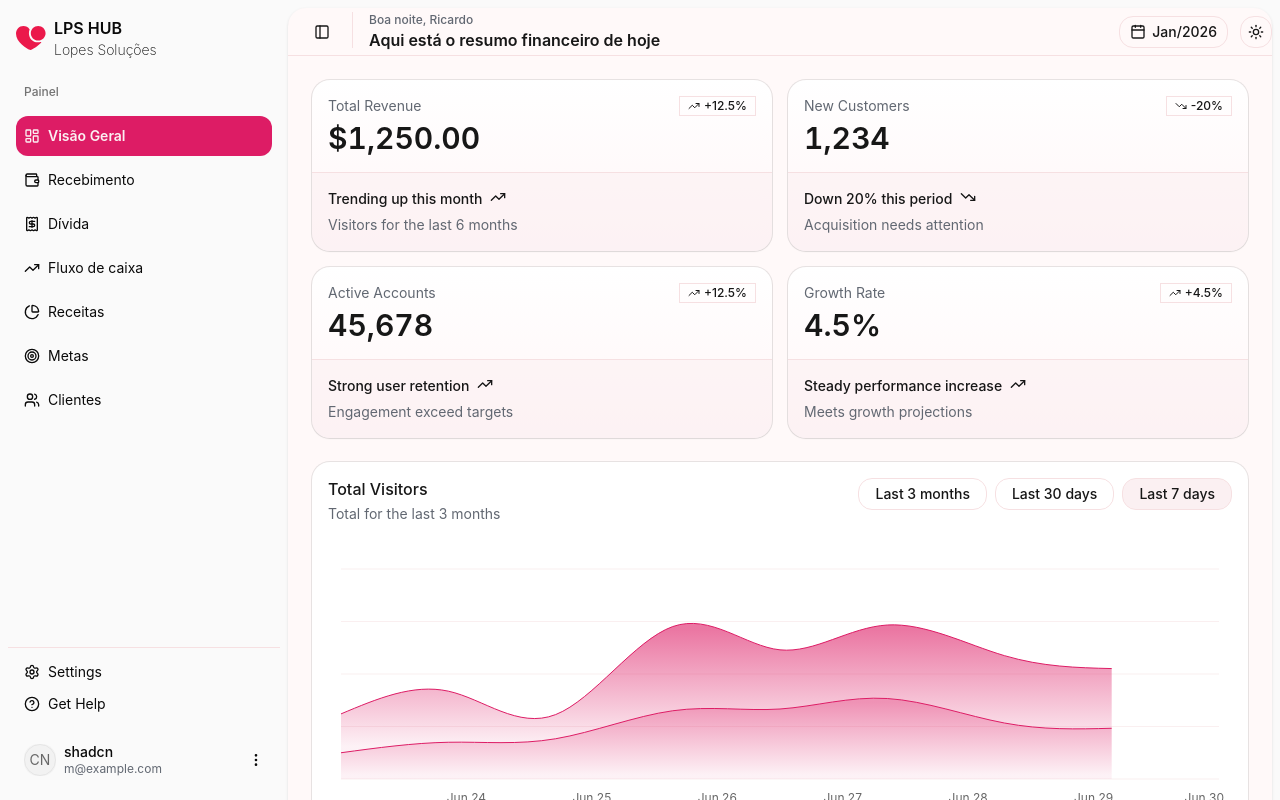
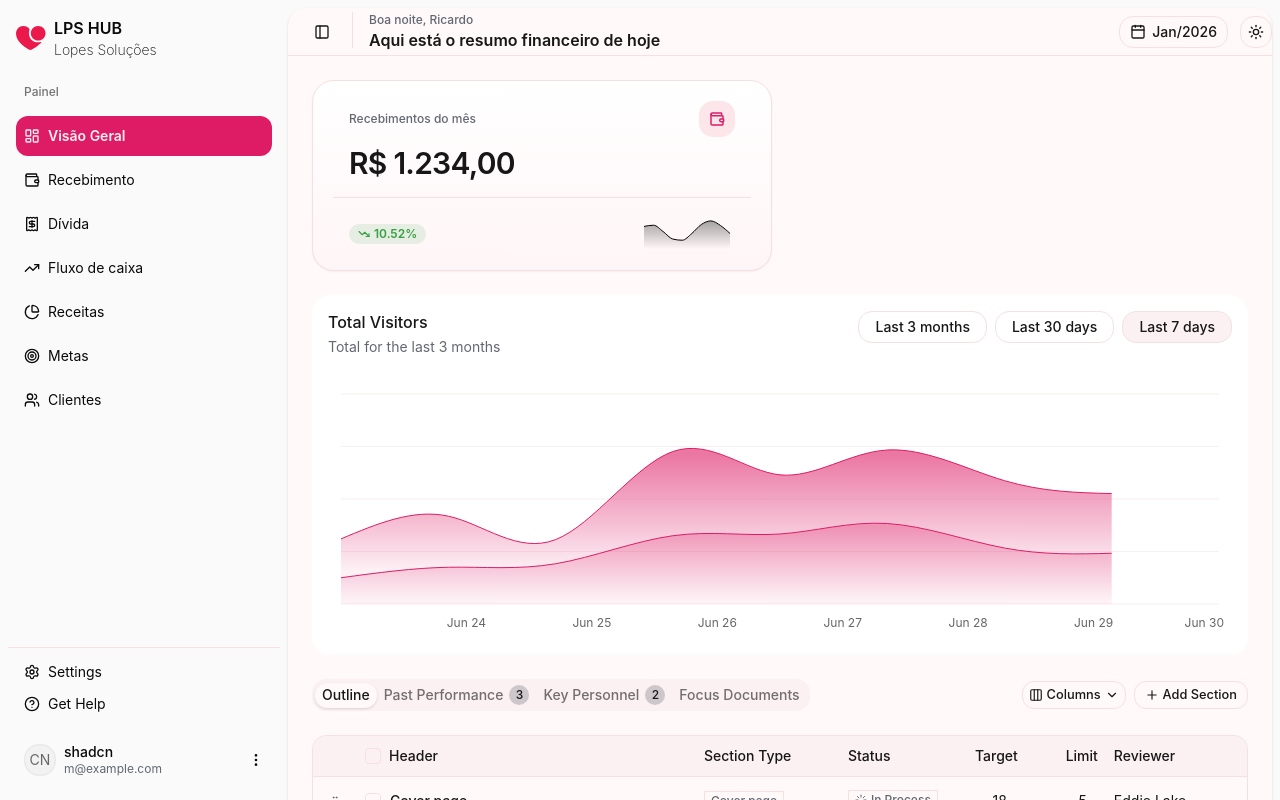
Before and after one commit to yolmat/Lpshub, a Next.js app: page /dashboard/home in a window 1280 px wide. Shown: the top 800 px of the page. Built offline with nearby package versions, Linux system fonts and the light colour scheme.

Commit message:
Create component cardKpi

```diff
--- /dev/null
+++ b/components/cardKpi.jsx
@@ -0,0 +1,68 @@
+import {
+  Card,
+  CardHeader,
+  CardTitle,
+  CardFooter,
+  CardAction,
+  CardContent,
+} from "./ui/card";
+import { Badge } from "@/components/ui/badge";
+import { WalletIcon, TrendingDownIcon } from "lucide-react";
+import { ResponsiveContainer, AreaChart, Area } from "recharts";
+
+export default function CardKpi() {
+  const spark = (seed) =>
+    Array.from({ length: 10 }).map((_, i) => ({
+      v: 20 + (Math.sin(i + seed) + 1) * 30 + i * 2,
+    }));
+
+  return (
+    <Card className="group relative bg-card rounded-2xl border border-border p-5 shadow-soft hover:shadow-card transition-all">
+      <CardHeader className="flex items-center justify-between">
+        <CardTitle className="text-xs font-medium text-muted-foreground">
+          Recebimentos do mês
+        </CardTitle>
+
+        <div className="w-9 h-9 rounded-lg grid place-items-center bg-accent text-primary">
+          <WalletIcon className="w-4 h-4" strokeWidth={2.2} />
+        </div>
+      </CardHeader>
+      <CardContent className="text-3xl font-semibold tracking-tight mb-2">
+        R${" "}
+        {Intl.NumberFormat("pt-BR", {
+          minimumFractionDigits: 2,
+          maximumFractionDigits: 2,
+        }).format(1234)}
+      </CardContent>
+      <CardFooter className="justify-between gap-3">
+        <CardAction className="self-center">
+          <Badge className="inline-flex items-center gap-1 text-xs font-semibold px-2 py-1 rounded-md bg-success/12 text-success">
+            <TrendingDownIcon className="w-4 h-4" strokeWidth={2.2} />
+            {Math.abs(10.5235).toFixed(2)}%
+          </Badge>
+        </CardAction>
+        <div className="h-10 w-24">
+          <ResponsiveContainer width="100%" height="100%">
+            <AreaChart data={spark(1)}>
+              <defs>
+                <linearGradient id="recebimento" x1="0" y1="0" x2="0" y2="1">
+                  <stop offset="0%" stopColor="#000" stopOpacity={0.35} />
+                  <stop offset="100%" stopColor="#000" stopOpacity={0} />
+                </linearGradient>
+              </defs>
+              <Area
+                type="monotone"
+                dataKey="v"
+                stroke="#000"
+                strokeWidth={1}
+                fill={`url(#recebimento)`}
+                fillOpacity={1}
+                activeDot={false}
+              />
+            </AreaChart>
+          </ResponsiveContainer>
+        </div>
+      </CardFooter>
+    </Card>
+  );
+}
--- a/components/section-cards.jsx
+++ b/components/section-cards.jsx
@@ -1,108 +1,28 @@
-"use client"
+"use client";
 
-import { Badge } from "@/components/ui/badge"
+import { Badge } from "@/components/ui/badge";
 import {
   Card,
   CardAction,
+  CardContent,
   CardDescription,
   CardFooter,
   CardHeader,
   CardTitle,
-} from "@/components/ui/card"
-import { TrendingUpIcon, TrendingDownIcon } from "lucide-react"
+} from "@/components/ui/card";
+import { TrendingUpIcon, TrendingDownIcon, WalletIcon } from "lucide-react";
+import { Area, AreaChart, ResponsiveContainer } from "recharts";
+import CardKpi from "./cardKpi";
+
+const spark = (seed) =>
+  Array.from({ length: 10 }).map((_, i) => ({
+    v: 20 + (Math.sin(i + seed) + 1) * 30 + i * 2,
+  }));
 
 export function SectionCards() {
   return (
-    <div
-      className="grid grid-cols-1 gap-4 px-4 *:data-[slot=card]:bg-gradient-to-t *:data-[slot=card]:from-primary/5 *:data-[slot=card]:to-card *:data-[slot=card]:shadow-xs lg:px-6 @xl/main:grid-cols-2 @5xl/main:grid-cols-4 dark:*:data-[slot=card]:bg-card">
-      <Card className="@container/card">
-        <CardHeader>
-          <CardDescription>Total Revenue</CardDescription>
-          <CardTitle className="text-2xl font-semibold tabular-nums @[250px]/card:text-3xl">
-            $1,250.00
-          </CardTitle>
-          <CardAction>
-            <Badge variant="outline">
-              <TrendingUpIcon />
-              +12.5%
-            </Badge>
-          </CardAction>
-        </CardHeader>
-        <CardFooter className="flex-col items-start gap-1.5 text-sm">
-          <div className="line-clamp-1 flex gap-2 font-medium">
-            Trending up this month{" "}
-            <TrendingUpIcon className="size-4" />
-          </div>
-          <div className="text-muted-foreground">
-            Visitors for the last 6 months
-          </div>
-        </CardFooter>
-      </Card>
-      <Card className="@container/card">
-        <CardHeader>
-          <CardDescription>New Customers</CardDescription>
-          <CardTitle className="text-2xl font-semibold tabular-nums @[250px]/card:text-3xl">
-            1,234
-          </CardTitle>
-          <CardAction>
-            <Badge variant="outline">
-              <TrendingDownIcon />
-              -20%
-            </Badge>
-          </CardAction>
-        </CardHeader>
-        <CardFooter className="flex-col items-start gap-1.5 text-sm">
-          <div className="line-clamp-1 flex gap-2 font-medium">
-            Down 20% this period{" "}
-            <TrendingDownIcon className="size-4" />
-          </div>
-          <div className="text-muted-foreground">
-            Acquisition needs attention
-          </div>
-        </CardFooter>
-      </Card>
-      <Card className="@container/card">
-        <CardHeader>
-          <CardDescription>Active Accounts</CardDescription>
-          <CardTitle className="text-2xl font-semibold tabular-nums @[250px]/card:text-3xl">
-            45,678
-          </CardTitle>
-          <CardAction>
-            <Badge variant="outline">
-              <TrendingUpIcon />
-              +12.5%
-            </Badge>
-          </CardAction>
-        </CardHeader>
-        <CardFooter className="flex-col items-start gap-1.5 text-sm">
-          <div className="line-clamp-1 flex gap-2 font-medium">
-            Strong user retention{" "}
-            <TrendingUpIcon className="size-4" />
-          </div>
-          <div className="text-muted-foreground">Engagement exceed targets</div>
-        </CardFooter>
-      </Card>
-      <Card className="@container/card">
-        <CardHeader>
-          <CardDescription>Growth Rate</CardDescription>
-          <CardTitle className="text-2xl font-semibold tabular-nums @[250px]/card:text-3xl">
-            4.5%
-          </CardTitle>
-          <CardAction>
-            <Badge variant="outline">
-              <TrendingUpIcon />
-              +4.5%
-            </Badge>
-          </CardAction>
-        </CardHeader>
-        <CardFooter className="flex-col items-start gap-1.5 text-sm">
-          <div className="line-clamp-1 flex gap-2 font-medium">
-            Steady performance increase{" "}
-            <TrendingUpIcon className="size-4" />
-          </div>
-          <div className="text-muted-foreground">Meets growth projections</div>
-        </CardFooter>
-      </Card>
+    <div className="grid grid-cols-1 gap-4 px-4 *:data-[slot=card]:bg-gradient-to-t *:data-[slot=card]:from-primary/5 *:data-[slot=card]:to-card *:data-[slot=card]:shadow-xs lg:px-6 @xl/main:grid-cols-2 @5xl/main:grid-cols-3 dark:*:data-[slot=card]:bg-card">
+      <CardKpi />
     </div>
   );
 }
--- a/components/ui/card.jsx
+++ b/components/ui/card.jsx
@@ -1,105 +1,90 @@
-import * as React from "react"
+import * as React from "react";
 
-import { cn } from "@/lib/utils"
+import { cn } from "@/lib/utils";
 
-function Card({
-  className,
-  size = "default",
-  ...props
-}) {
+function Card({ className, size = "default", ...props }) {
   return (
     <div
       data-slot="card"
       data-size={size}
       className={cn(
-        "group/card flex flex-col gap-4 overflow-hidden rounded-xl bg-card py-4 text-sm text-card-foreground ring-1 ring-foreground/10 has-data-[slot=card-footer]:pb-0 has-[>img:first-child]:pt-0 data-[size=sm]:gap-3 data-[size=sm]:py-3 data-[size=sm]:has-data-[slot=card-footer]:pb-0 *:[img:first-child]:rounded-t-xl *:[img:last-child]:rounded-b-xl",
-        className
+        "group/card flex flex-col gap-2 overflow-hidden rounded-xl bg-card py-4 text-sm text-card-foreground has-data-[slot=card-footer]:pb-0 has-[>img:first-child]:pt-0 data-[size=sm]:gap-3 data-[size=sm]:py-3 data-[size=sm]:has-data-[slot=card-footer]:pb-0 *:[img:first-child]:rounded-t-xl *:[img:last-child]:rounded-b-xl",
+        className,
       )}
-      {...props} />
+      {...props}
+    />
   );
 }
 
-function CardHeader({
-  className,
-  ...props
-}) {
+function CardHeader({ className, ...props }) {
   return (
     <div
       data-slot="card-header"
       className={cn(
         "group/card-header @container/card-header grid auto-rows-min items-start gap-1 rounded-t-xl px-4 group-data-[size=sm]/card:px-3 has-data-[slot=card-action]:grid-cols-[1fr_auto] has-data-[slot=card-description]:grid-rows-[auto_auto] [.border-b]:pb-4 group-data-[size=sm]/card:[.border-b]:pb-3",
-        className
+        className,
       )}
-      {...props} />
+      {...props}
+    />
   );
 }
 
-function CardTitle({
-  className,
-  ...props
-}) {
+function CardTitle({ className, ...props }) {
   return (
     <div
       data-slot="card-title"
       className={cn(
         "font-heading text-base leading-snug font-medium group-data-[size=sm]/card:text-sm",
-        className
+        className,
       )}
-      {...props} />
+      {...props}
+    />
   );
 }
 
-function CardDescription({
-  className,
-  ...props
-}) {
+function CardDescription({ className, ...props }) {
   return (
     <div
       data-slot="card-description"
       className={cn("text-sm text-muted-foreground", className)}
-      {...props} />
+      {...props}
+    />
   );
 }
 
-function CardAction({
-  className,
-  ...props
-}) {
+function CardAction({ className, ...props }) {
   return (
     <div
       data-slot="card-action"
       className={cn(
         "col-start-2 row-span-2 row-start-1 self-start justify-self-end",
-        className
+        className,
       )}
-      {...props} />
+      {...props}
+    />
   );
 }
 
-function CardContent({
-  className,
-  ...props
-}) {
+function CardContent({ className, ...props }) {
   return (
     <div
       data-slot="card-content"
       className={cn("px-4 group-data-[size=sm]/card:px-3", className)}
-      {...props} />
+      {...props}
+    />
   );
 }
 
-function CardFooter({
-  className,
-  ...props
-}) {
+function CardFooter({ className, ...props }) {
   return (
     <div
       data-slot="card-footer"
       className={cn(
-        "flex items-center rounded-b-xl border-t bg-muted/50 p-4 group-data-[size=sm]/card:p-3",
-        className
+        "flex items-center rounded-b-xl border-t p-4 group-data-[size=sm]/card:p-3",
+        className,
       )}
-      {...props} />
+      {...props}
+    />
   );
 }
 
@@ -111,4 +96,4 @@ export {
   CardAction,
   CardDescription,
   CardContent,
-}
+};
```
